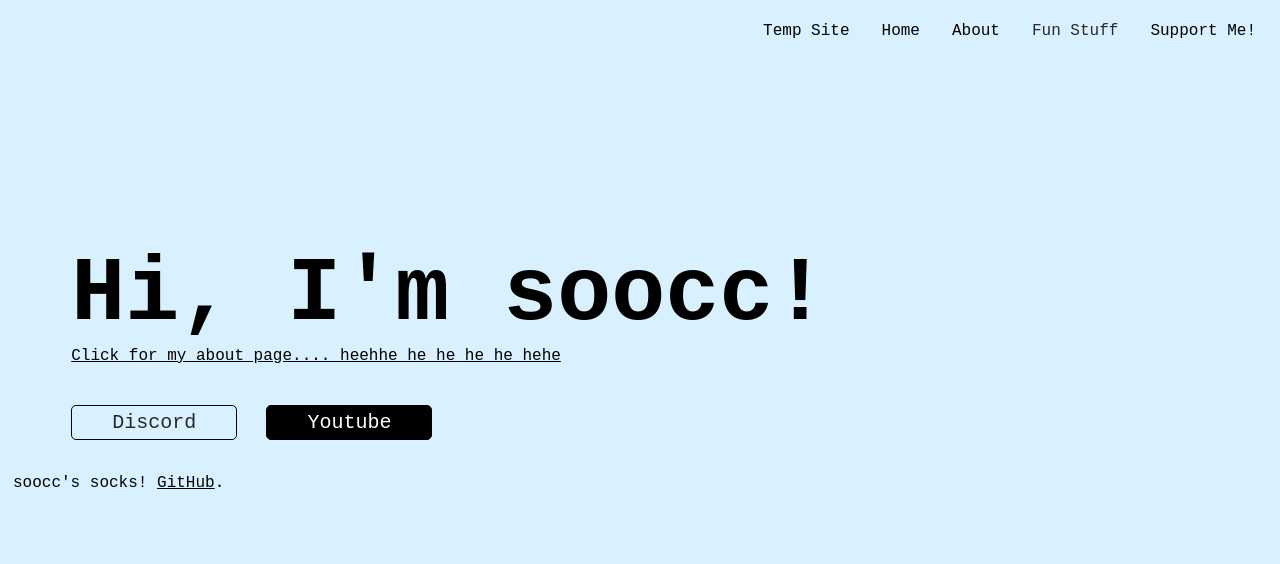
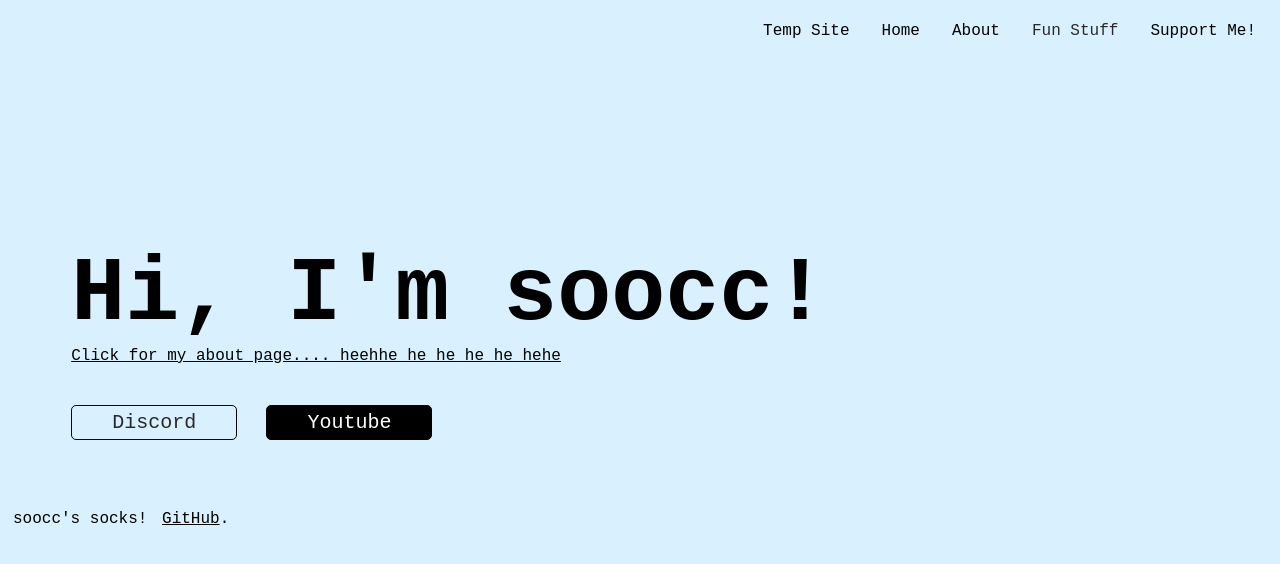
Before and after one commit to soocc/sooccsocks2, a Jekyll site: the page built from index.html, in a window 1280 px wide. Shown: the top 564 px of the page. Built offline with Jekyll 4.4.1, drawn with Linux system fonts in a browser that asks for light colours.

Commit message:
Update default.html

```diff
--- a/_layouts/default.html
+++ b/_layouts/default.html
@@ -27,7 +27,7 @@
       {{ content }}
     </main>
 
-    <br>
-    <p class="margin5px">soocc's socks! <a href="https://github.com/soocc/soocc.github.io">GitHub</a>.</p>
+    <br><br><br>
+    <p class="margin5px">soocc's socks! <a class="margin5px"href="https://github.com/soocc/soocc.github.io">GitHub</a>.</p>
   </body>
 </html>
```
